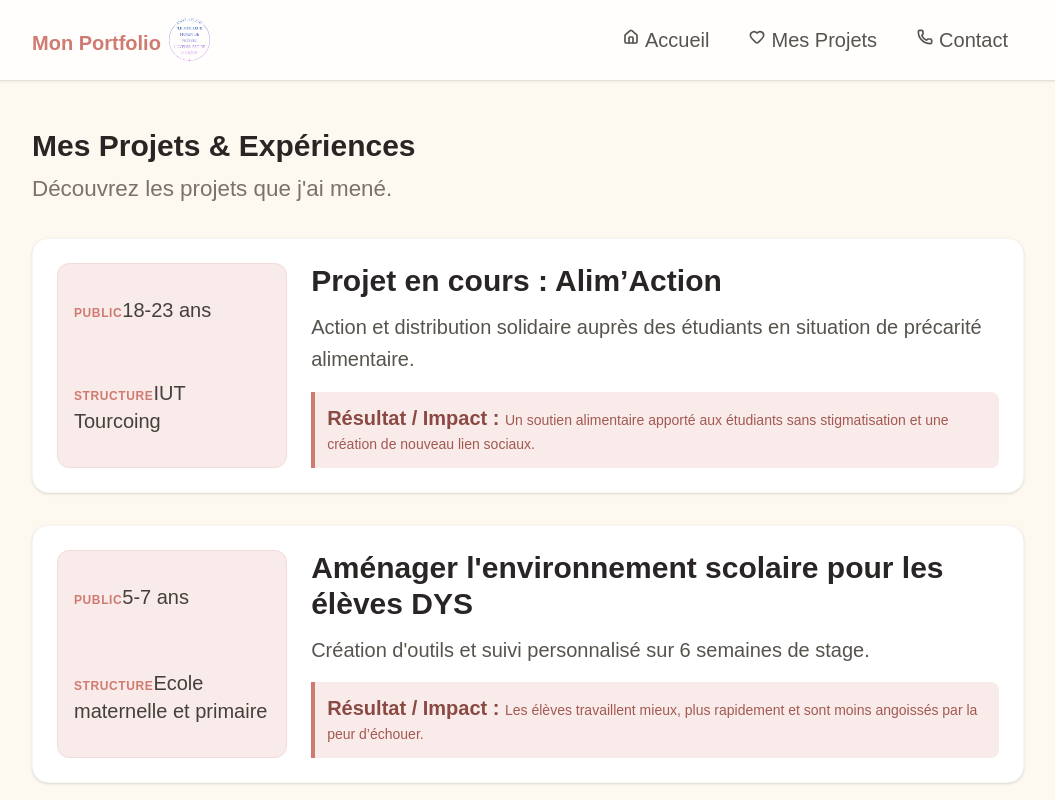
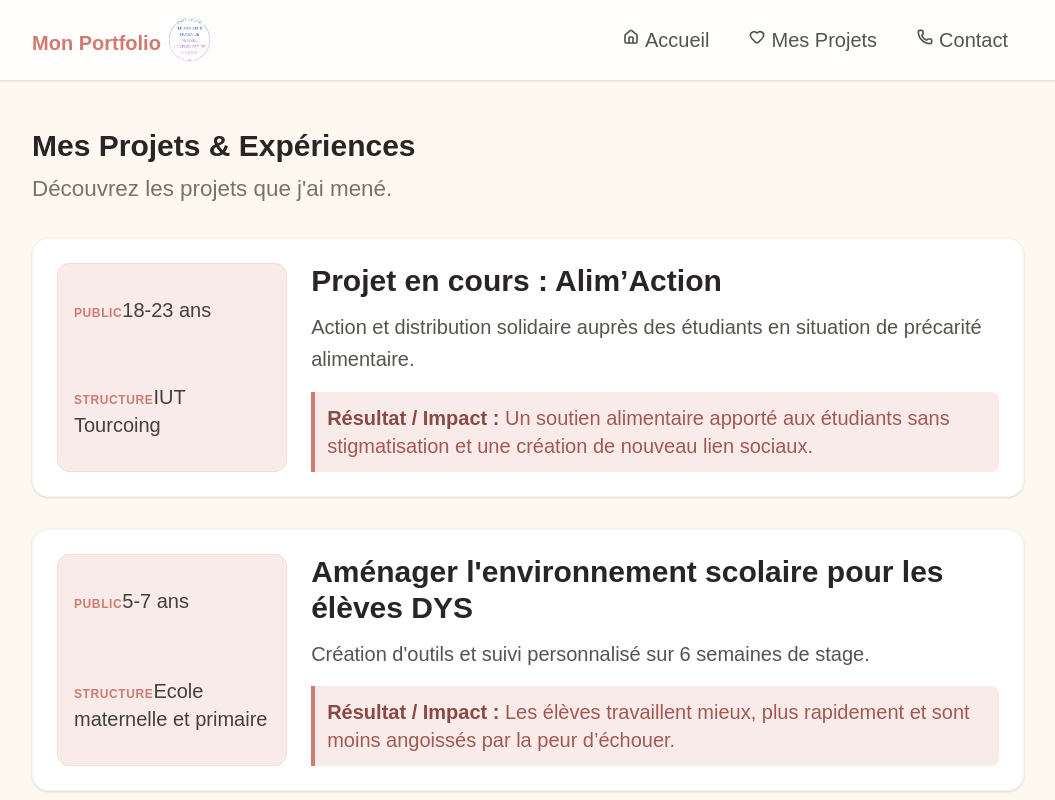
Before and after one commit to ykanael/portfolio, a Next.js app: page /projets in a window 1280 px wide. Shown: the top 800 px of the page, without its empty margins (112-1167 px from the left). Built offline with nearby package versions, Linux system fonts and the light colour scheme.

Commit message:
Update page.tsx

```diff
--- a/app/projets/page.tsx
+++ b/app/projets/page.tsx
@@ -53,7 +53,7 @@ export default function Projets() {
 
               <div className="bg-[#F8EBE9] border-l-4 border-[#CF7B71] p-3 rounded-r-lg mt-4">
                 <span className="xl:text-xl font-semibold text-[#8A4A43] text-sm">Résultat / Impact : </span>
-                <span className="text-[#A35952] text-sm">{p.impact}</span>
+                <span className="xl:text-xl text-[#A35952] text-sm">{p.impact}</span>
               </div>
             </div>
           </div>
```
